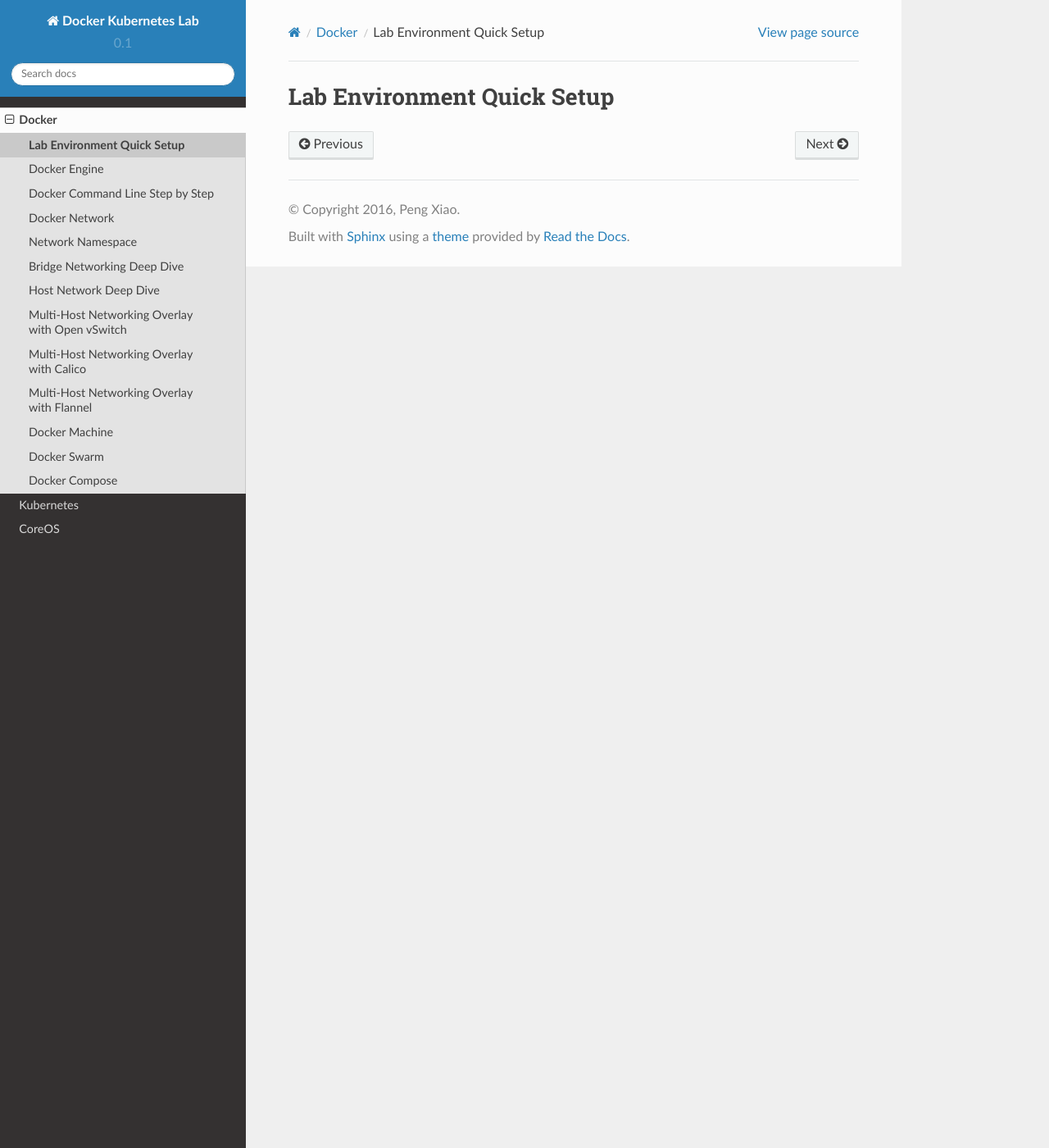
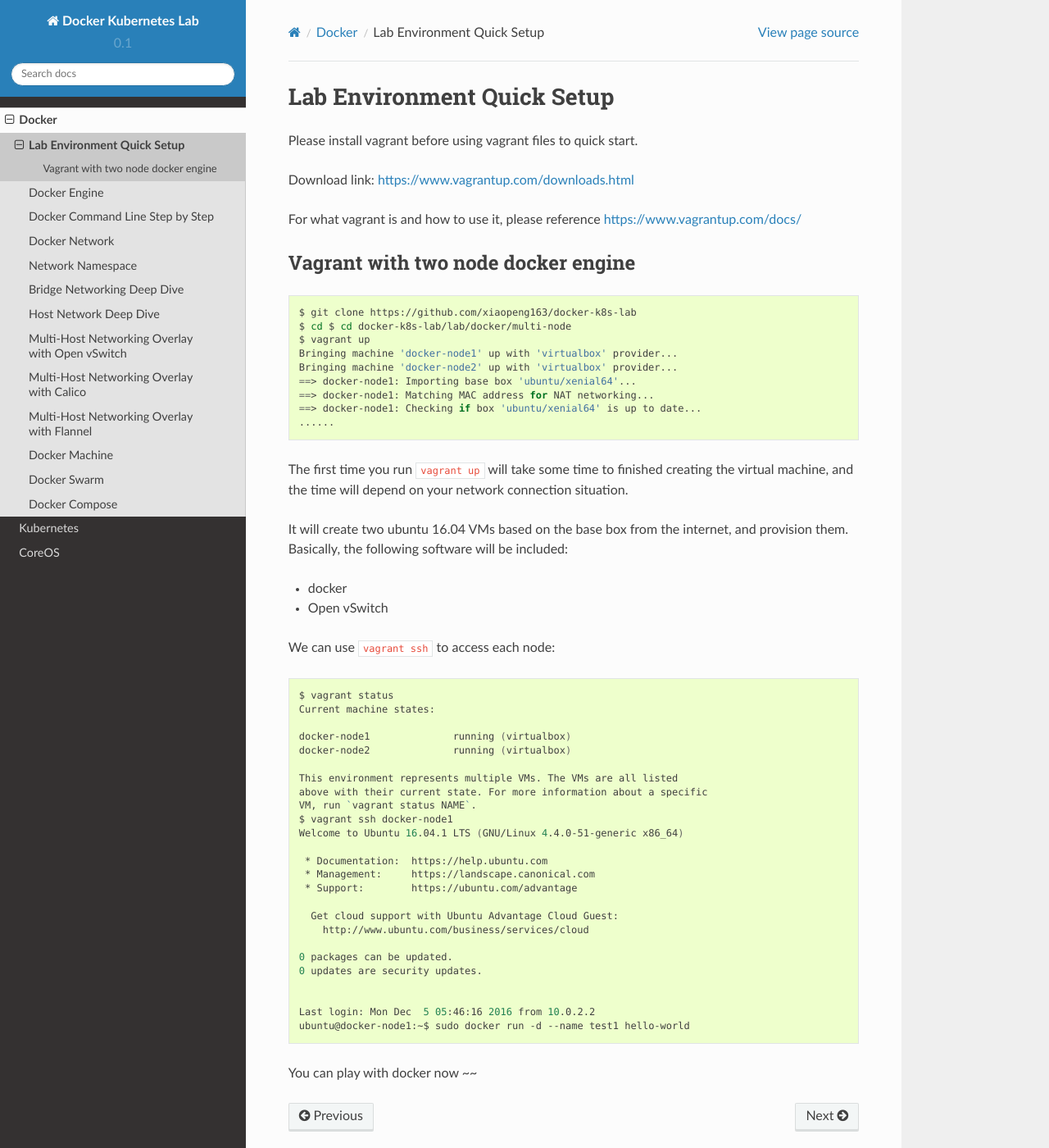
Before and after one commit to xiaopeng163/docker-k8s-lab, a Sphinx documentation site: the page built from docs/source/docker/lab-environment.rst, in a window 1280 px wide and 1400 px high. Shown: the whole window at 82% size. Built offline with Sphinx 7.4.7 and the Read the Docs theme 2.0.0, drawn with Linux system fonts in a browser that asks for light colours.

Commit message:
add vagrant file and lab setup step
Signed-off-by: Peng Xiao <xiaoquwl@gmail.com>

```diff
--- a/docs/source/docker/lab-environment.rst
+++ b/docs/source/docker/lab-environment.rst
@@ -1,2 +1,67 @@
 Lab Environment Quick Setup
 ===========================
+
+Please install vagrant before using vagrant files to quick start.
+
+Download link: https://www.vagrantup.com/downloads.html
+
+For what vagrant is and how to use it, please reference https://www.vagrantup.com/docs/
+
+Vagrant with two node docker engine
+-----------------------------------
+
+
+.. code-block:: bash
+
+  $ git clone https://github.com/xiaopeng163/docker-k8s-lab
+  $ cd $ cd docker-k8s-lab/lab/docker/multi-node
+  $ vagrant up
+  Bringing machine 'docker-node1' up with 'virtualbox' provider...
+  Bringing machine 'docker-node2' up with 'virtualbox' provider...
+  ==> docker-node1: Importing base box 'ubuntu/xenial64'...
+  ==> docker-node1: Matching MAC address for NAT networking...
+  ==> docker-node1: Checking if box 'ubuntu/xenial64' is up to date...
+  ......
+
+The first time you run ``vagrant up`` will take some time to finished creating the virtual machine, and the time will depend on
+your network connection situation.
+
+It will create two ubuntu 16.04 VMs based on the base box from the internet, and provision them.
+Basically, the following software will be included:
+
+- docker
+- Open vSwitch
+
+
+We can use ``vagrant ssh`` to access each node:
+
+.. code-block:: bash
+
+  $ vagrant status
+  Current machine states:
+
+  docker-node1              running (virtualbox)
+  docker-node2              running (virtualbox)
+
+  This environment represents multiple VMs. The VMs are all listed
+  above with their current state. For more information about a specific
+  VM, run `vagrant status NAME`.
+  $ vagrant ssh docker-node1
+  Welcome to Ubuntu 16.04.1 LTS (GNU/Linux 4.4.0-51-generic x86_64)
+
+   * Documentation:  https://help.ubuntu.com
+   * Management:     https://landscape.canonical.com
+   * Support:        https://ubuntu.com/advantage
+
+    Get cloud support with Ubuntu Advantage Cloud Guest:
+      http://www.ubuntu.com/business/services/cloud
+
+  0 packages can be updated.
+  0 updates are security updates.
+
+
+  Last login: Mon Dec  5 05:46:16 2016 from 10.0.2.2
+  ubuntu@docker-node1:~$ sudo docker run -d --name test1 hello-world
+
+
+You can play with docker now ~~
```
Also changed, not shown: docs/source/docker/docker-cli.rst (+45 -0 lines), 3 other files.
